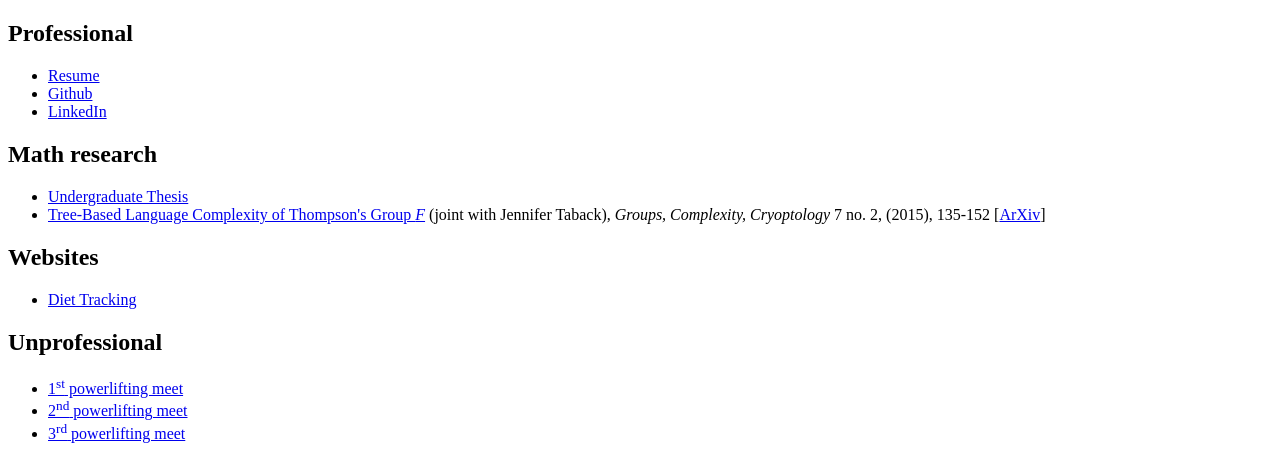
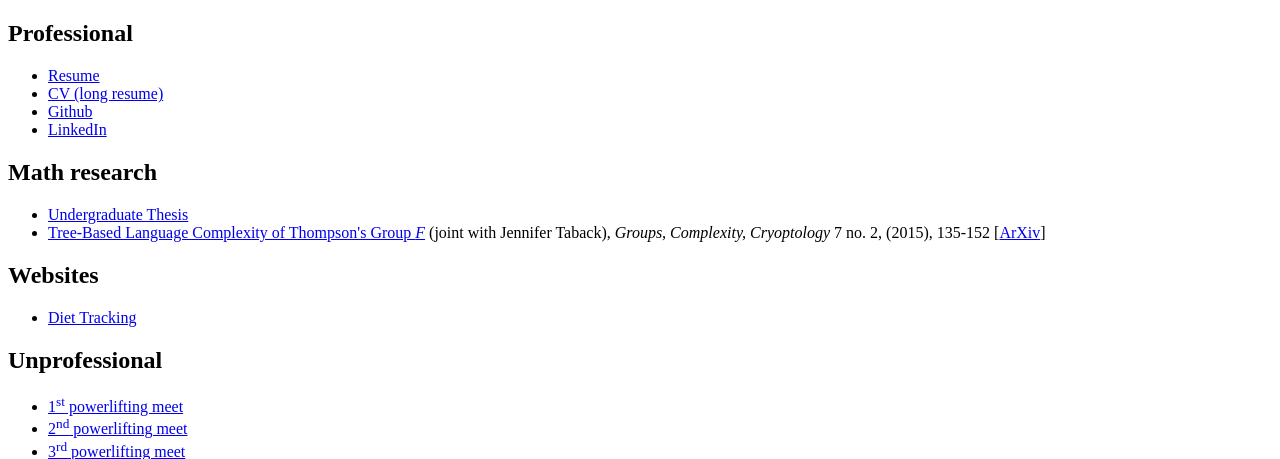
Before and after one commit to sharifyounes/sy, a Flask app: page / in a window 1280 px wide. Shown: the part 101-560 px from the top of the page. Run offline with Flask 2, Linux system fonts and the light colour scheme; parts of the project's set-up code (start-up, migrations or seed data) failed here and were passed over.

Commit message:
Add cv to home

```diff
--- a/sy/templates/home.html
+++ b/sy/templates/home.html
@@ -21,6 +21,7 @@
     <h2>Professional</h2>
     <ul>
       <li><a href="{{ url_for('static', filename='pdf/sy-resume.pdf') }}">Resume</a></li>
+      <li><a href="{{ url_for('static', filename='pdf/sy-cv.pdf') }}">CV (long resume)</a></li>
       <li><a href="https://github.com/sharifyounes">Github</a></li>
       <li><a href="https://www.linkedin.com/in/sharifyounes">LinkedIn</a></li>
 
```
